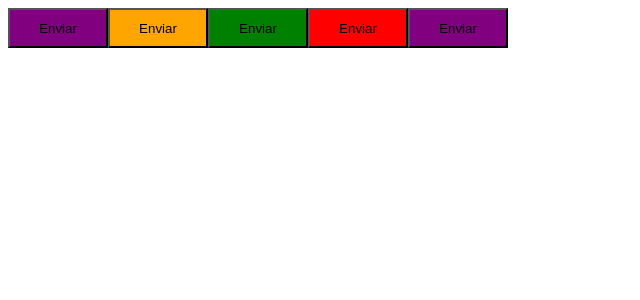
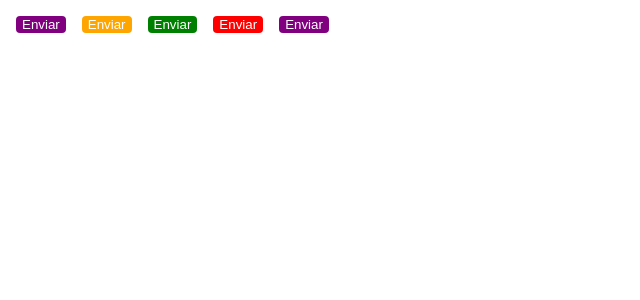
Before and after one commit to Guiihenriiq/Ignite-Timer, a React (Vite) app: page / in a window 1280 px wide. Shown: the top 300 px of the page, without its empty margins (0-640 px from the left). Built offline with nearby package versions, Linux system fonts and the light colour scheme.

Commit message:
Estrutura da aplicação - Configurando temas

```diff
--- a/src/App.tsx
+++ b/src/App.tsx
@@ -1,12 +1,14 @@
+import { ThemeProvider } from "styled-components"
 import { Button } from "./components/Button"
+import { defaultTheme } from "./styles/themes/default"
 
 export function App() {
   return (
-    <>
+    <ThemeProvider theme={defaultTheme}>
       <Button variant="primary"/>
       <Button variant="secondary"/>
       <Button variant="success"/>
       <Button variant="danger"/>
       <Button />
-    </>
+    </ThemeProvider>
   )}
--- a/src/components/Button.styles.ts
+++ b/src/components/Button.styles.ts
@@ -1,10 +1,8 @@
-import styled, { css } from "styled-components";
-
+import styled from "styled-components";
 export type ButtonVariant = 'primary' | 'secondary' | 'danger' | 'success';
 
-
 interface ButtonContainerProps {
-    variant: ButtonVariant
+    variant: ButtonVariant;
 }
 
 const buttonVariants = {
@@ -12,16 +10,13 @@
     secondary: 'orange',
     danger: 'red',
     success: 'green',
-}
+};
 
 export const ButtonContainer = styled.button<ButtonContainerProps>`
-    width: 100px;
-    height: 40px;
+  border-radius: 4px;
+  border: 0;
+  margin: 8px;
 
-    ${props => {
-        return css`
-        background-color: ${buttonVariants[props.variant]}
-    `
-    }
-    }
-`
+  background-color: ${props => buttonVariants[props.variant]};
+  color: white;
+`;
--- /dev/null
+++ b/src/styles/themes/default.ts
@@ -0,0 +1,5 @@
+export const defaultTheme = {
+    white: '#FFF',
+    primary: '#8257e6',
+    secondary: 'orange',
+}
```
